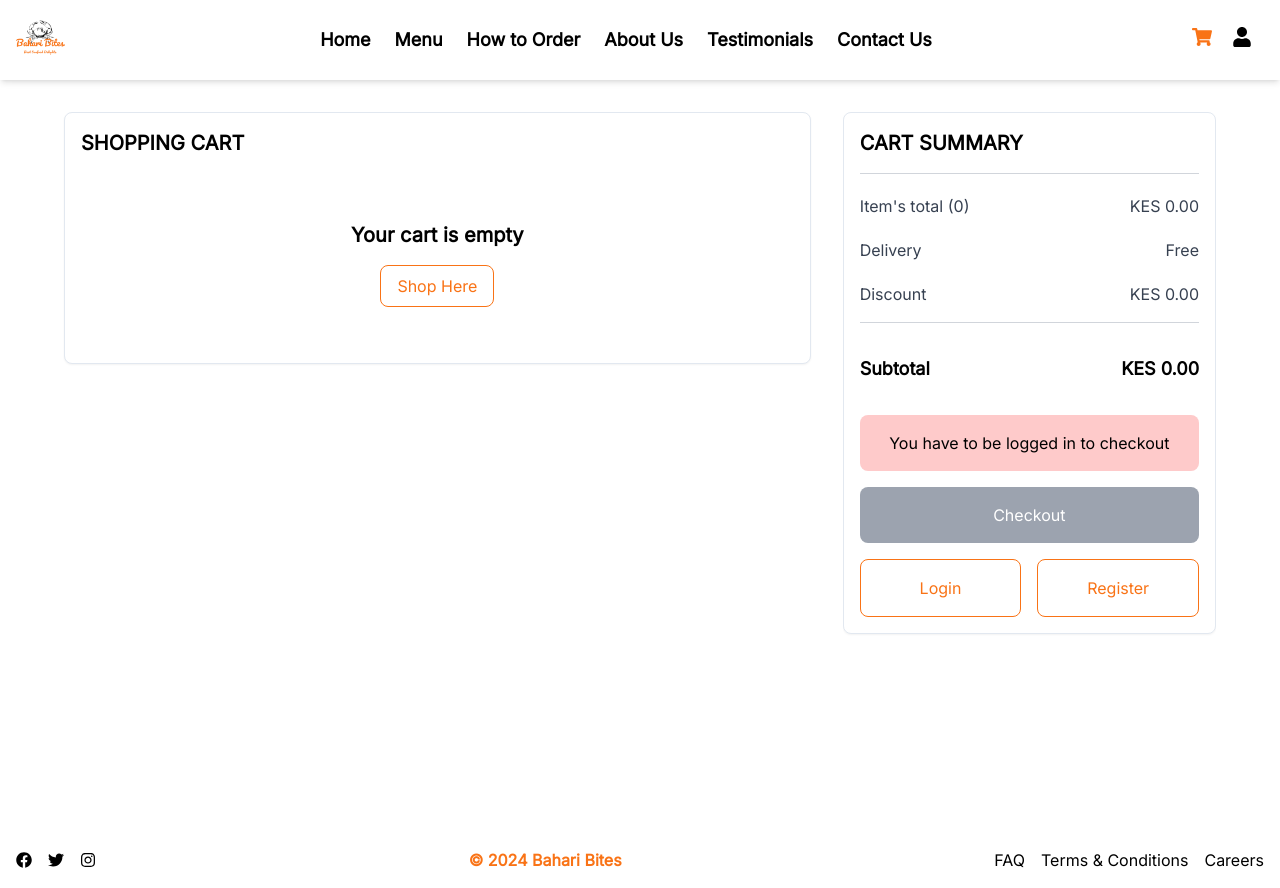
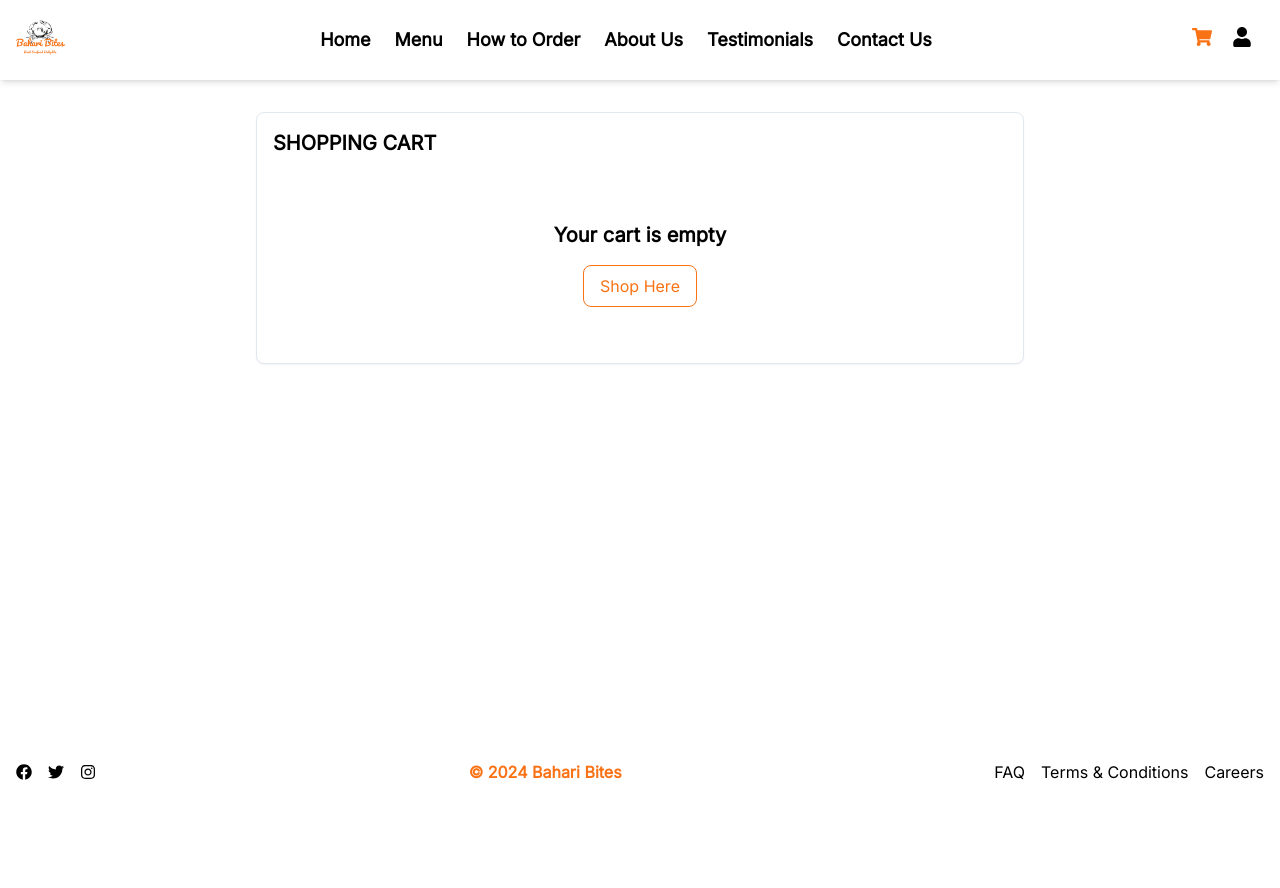
Before and after one commit to Kimoney/bahari-bites-frontend, a React (Vite) app: page /cart in a window 1280 px wide. After the commit the page ends 800 px from the top, so only its background shows below. Built offline with nearby package versions, Linux system fonts and the light colour scheme.

Commit message:
feat: Conditionally render the cart summary card in cart when not empty.

```diff
--- a/src/components/Cart/Cart.jsx
+++ b/src/components/Cart/Cart.jsx
@@ -109,9 +109,11 @@ const Cart = () => {
           )}
         </div>
       </div>
-      <div className="w-full lg:w-4/12 sticky top-20 h-[calc(100vh-5rem)] overflow-y-auto">
-        <SidebarCheckout totalPrice={totalPrice} cart={cart} />
-      </div>
+      { cart.length > 0 && (
+        <div className="w-full lg:w-4/12 sticky top-20 h-[calc(100vh-5rem)] overflow-y-auto">
+          <SidebarCheckout totalPrice={totalPrice} cart={cart} />
+        </div>
+      )}
     </div>
   );
 };
--- a/src/components/TodaysSpecial/TodaysSpecial.jsx
+++ b/src/components/TodaysSpecial/TodaysSpecial.jsx
@@ -58,7 +58,7 @@ const TodaysSpecial = () => {
 
   return (
     <div className="container border p-4 rounded-xl mx-auto my-16">
-      <h2 className="text-3xl font-bold text-left text-orange-500 mb-8">Today's Special</h2>
+      <h2 className="text-2xl font-bold text-left mb-8 border-b border-orange-500 pb-4 inline-block">Bahari Bites Specials</h2>
       <Carousel
         responsive={responsive}
         infinite={true}
```
